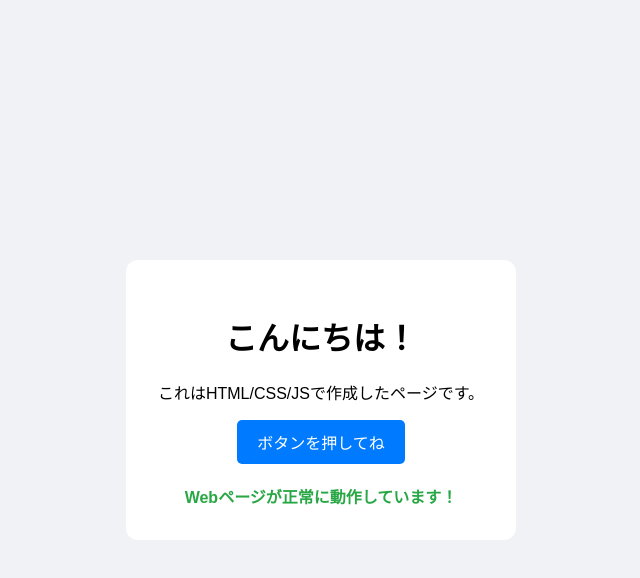
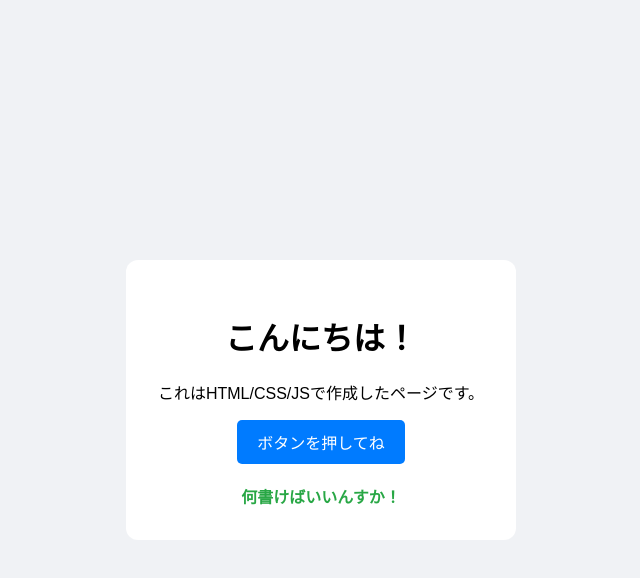
Before and after one commit to gyaha-glitch/gyaha-glitch.github.io, a plain HTML site: page index.html in a window 1280 px wide. Both pictures are taken after a click on the button "ボタンを押してね". Shown: the whole page, without its empty margins (319-959 px from the left). Drawn offline with Linux system fonts and the light colour scheme.

Commit message:
index.html

```diff
--- a/index.html
+++ b/index.html
@@ -23,7 +23,7 @@
     <script>
         document.getElementById('btn').addEventListener('click', () => {
             const msg = document.getElementById('message');
-            msg.innerText = 'Webページが正常に動作しています！';
+            msg.innerText = '何書けばいいんすか！';
             console.log('Button Clicked');
         });
     </script>
```
